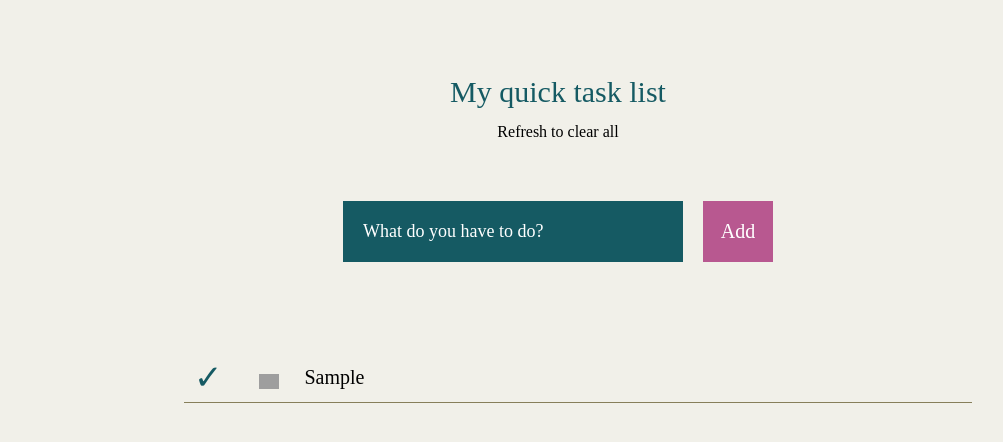
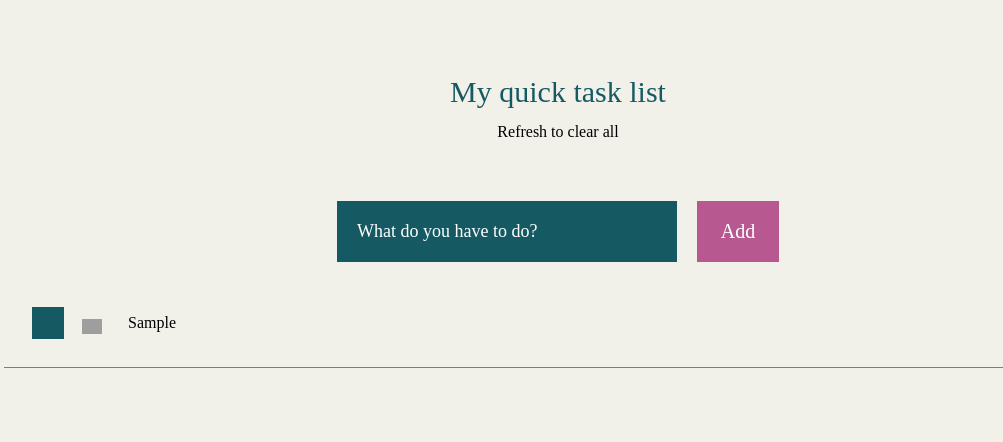
Before and after one commit to Elisasheva/Tasks-list, a plain HTML site: page index.html in a window 1280 px wide. Both pictures are taken after typing "Sample" into the empty fields and a click on the button "Add". Shown: the whole page, without its empty margins (82-1085 px from the left). Drawn offline with Linux system fonts and the light colour scheme; grey boxes are pictures that could not be loaded.

Commit message:
some simple css cosmetic changes

```diff
--- a/index.html
+++ b/index.html
@@ -1,5 +1,6 @@
 <!DOCTYPE html>
 <html lang="pl">
+
 <head>
     <meta charset="UTF-8">
     <meta name="viewport" content="width=device-width, initial-scale=1.0">
@@ -9,12 +10,12 @@
     <link href="https://fonts.googleapis.com/css2?family=IM+Fell+DW+Pica&display=swap" rel="stylesheet">
 
 </head>
+
 <body>
+        <header class="head">My quick task list</header>
+        <div class="subheader">Refresh to clear all</div>
 
-    <header>My quick task list</header>
-    <div class="subheader">Refresh to clear all</div>
         <div class="tasks__container">
-
             <form class="js-form tasks__form">
                 <input class="js-newTask tasks__input" autofocus placeholder="What do you have to do?">
                 <button class="tasks__submit">Add</button>
@@ -24,4 +25,5 @@
             </div>
         </div>
 </body>
+
 </html>
--- a/script.js
+++ b/script.js
@@ -49,8 +49,8 @@
         for (const task of tasks) {
             htmlString += `
             <li>
-            <div style="border-bottom: 1px solid #877f5a" class="buttons__container">
-            <button class="js-done">✓</button>
+            <div style="border-bottom: 1px solid #877f5a; padding: 20px;" class="buttons__container">
+            <button class="js-done">${task.done ? "✓" : ""}</button>
             <button class="js-clear"> <img src="https://icons-for-free.com/iconfiles/png/512/trash+bin+icon-1320086460670911435.png" width="20px"></button>
 
                 <span ${task.done ? "style=\"text-decoration: line-through\"" : ""}>${task.content}</span>
--- a/style.css
+++ b/style.css
@@ -1,3 +1,7 @@
+* {
+    box-sizing: inherit;
+}
+
 body {
     background-repeat: no-repeat;
     background-position-x: center;
@@ -56,30 +60,26 @@ header {
     background-color: rgb(199, 75, 147);
 }
 
-.tasks__list__container {
-    display: flex;
-    justify-content: center;
-    flex-wrap: wrap;
-    margin-top: 34px;
+.tasks__list {
+    list-style: none;
 }
 
-.tasks__list {
-    list-style-type: none;
-    width: 800px;
-    font-size: 20px;
-    margin: 50px;
+.tasks__container {
+    max-width: 1200px;
+    margin: auto;
 }
 
+
 .js-done {
-    margin: 4px;
-    border: 0;
-    background: none;
+    margin: 8px;
     border: none;
+    width:20px;
+    height: 30px;
+    background: rgb(21, 90, 99);
     outline: none;
     cursor: pointer;
-    font-size: 34px;
-    color: rgb(21, 90, 99);
-    margin-right: 20px;
+    font-size: 25px;
+    color:  hsl(53, 24%, 93%);
 }
 
 .js-clear {
```
Lines whose indentation alone changed are shown as unchanged.
